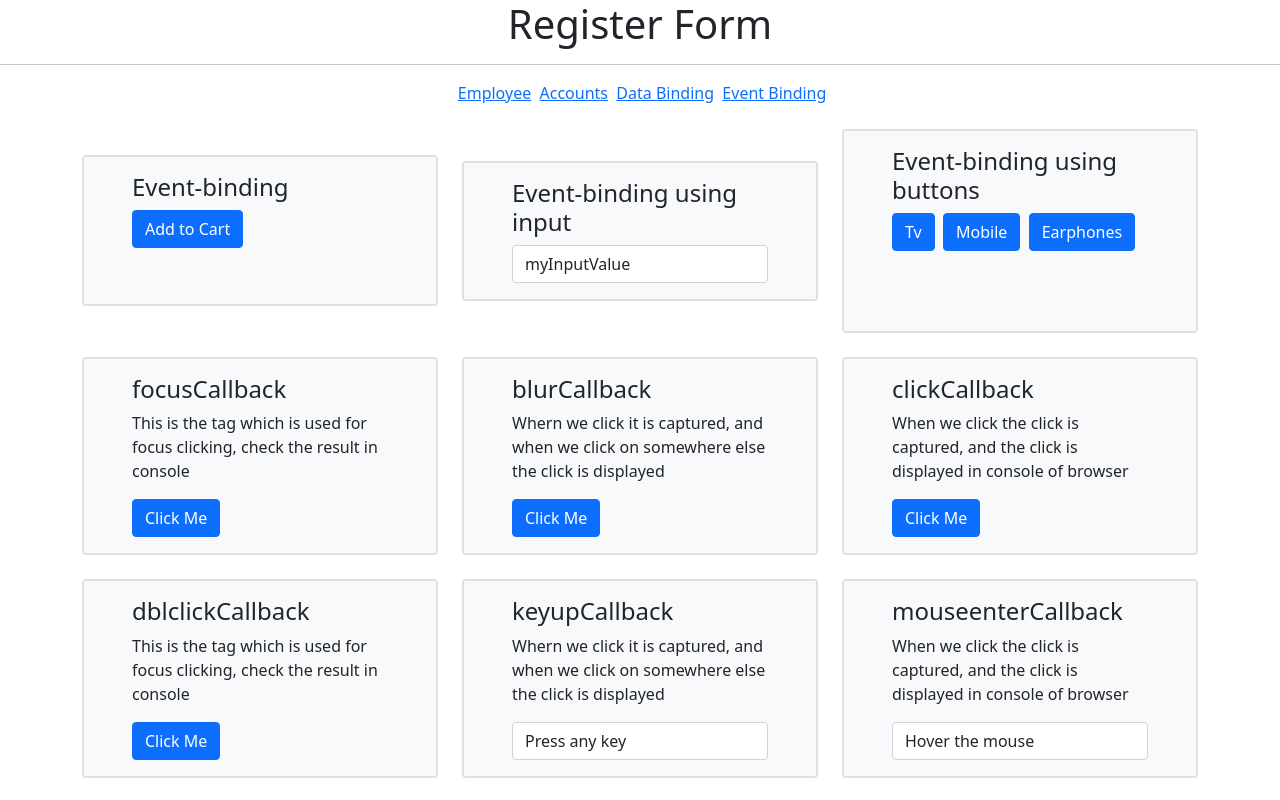
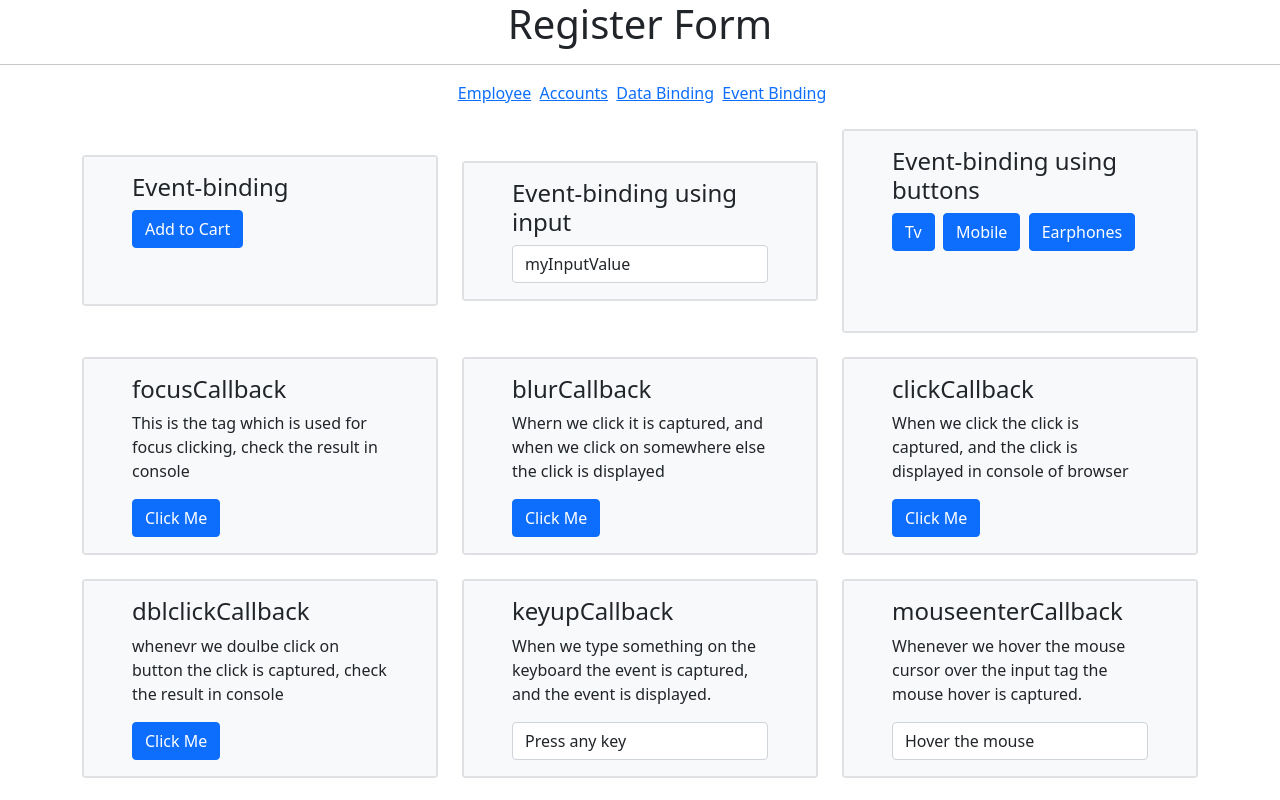
Before and after one commit to moshin04/learn-angular, an Angular app: page /eventbind in a window 1280 px wide. Built offline with nearby package versions, Linux system fonts and the light colour scheme.

Commit message:
Added description in cards

```diff
--- a/src/app/employee/employee.component.ts
+++ b/src/app/employee/employee.component.ts
@@ -24,7 +24,7 @@ export class EmployeeComponent implements OnInit {
       ]),
 
     });
-console.log(errors);
+  console.log(errors);
 
   }
 
--- a/src/app/eventbind/eventbind.component.html
+++ b/src/app/eventbind/eventbind.component.html
@@ -119,8 +119,8 @@
         <div class="col py-3 px-lg-5 border bg-light">
           <p class="h4">dblclickCallback</p>
           <p>
-            This is the tag which is used for focus clicking, check the result
-            in console
+            whenevr we doulbe click on button the click is captured, check the
+            result in console
           </p>
           <button class="btn btn-primary" (dblclick)="dblclickCallback()">
             Click Me
@@ -134,8 +134,8 @@
         <div class="col py-3 px-lg-5 border bg-light">
           <p class="h4">keyupCallback</p>
           <p>
-            Whern we click it is captured, and when we click on somewhere else
-            the click is displayed
+            When we type something on the keyboard the event is captured, and
+            the event is displayed.
           </p>
           <input
             class="form-control"
@@ -152,8 +152,8 @@
         <div class="col py-3 px-lg-5 border bg-light">
           <p class="h4">mouseenterCallback</p>
           <p>
-            When we click the click is captured, and the click is displayed in
-            console of browser
+            Whenever we hover the mouse cursor over the input tag the mouse
+            hover is captured.
           </p>
           <input
             class="form-control"
```
